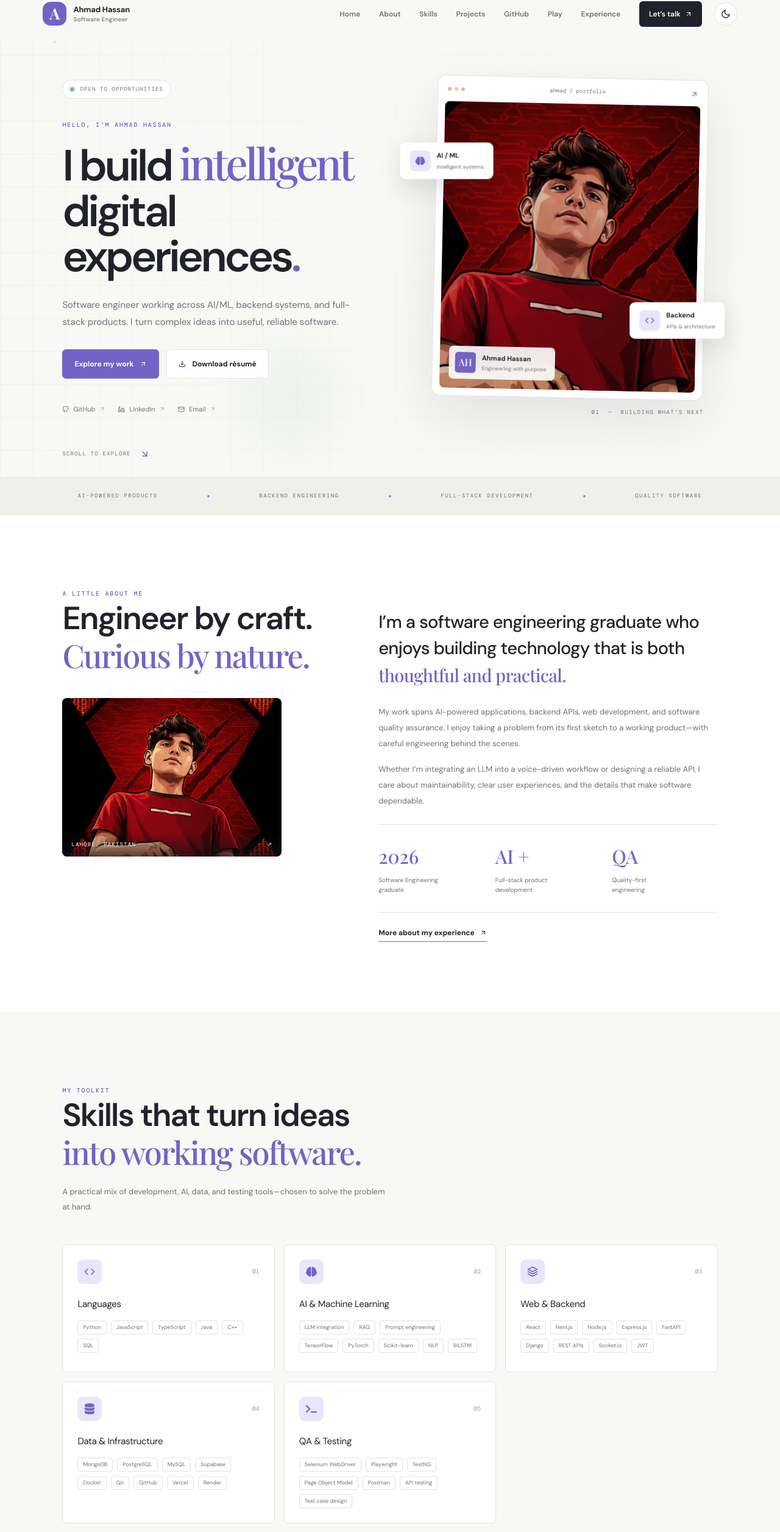
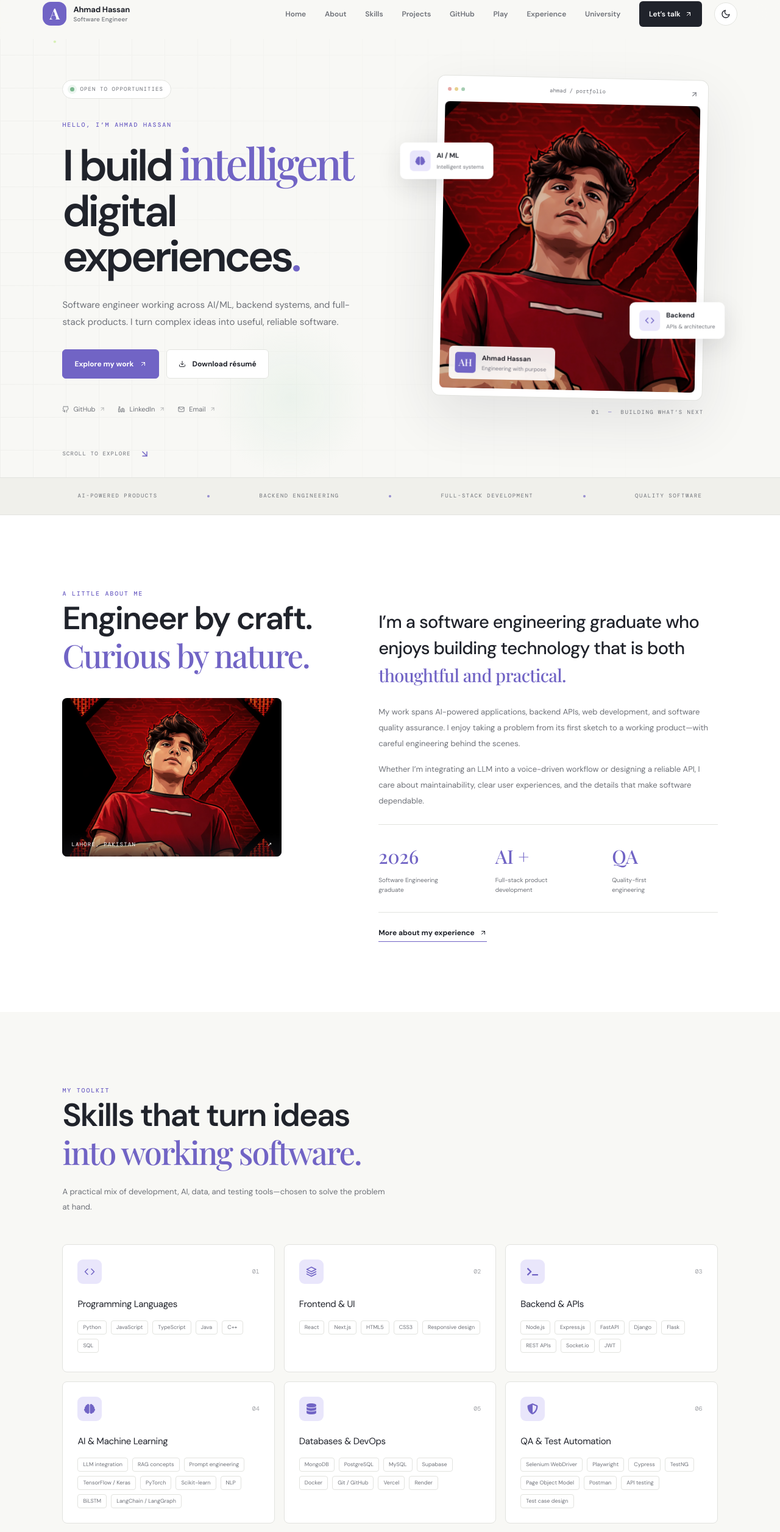
Before and after one commit to thisisahmad24/Ahmad-s-Portfolio, a React (Vite) app: page / in a window 1280 px wide. Shown: the part 18-2531 px from the top of the page at 61% size. Built offline with nearby package versions, Linux system fonts and the light colour scheme; a web font is replaced by a local one.

Commit message:
Expand projects, skills, experience, and university life

```diff
--- a/src/App.jsx
+++ b/src/App.jsx
@@ -2,7 +2,7 @@ import React, { useEffect, useState } from "react";
 import {
   FiArrowDownRight, FiArrowUpRight, FiCheck, FiCode,
   FiDownload, FiGithub, FiGlobe, FiLayers, FiLinkedin, FiMail,
-  FiMenu, FiMoon, FiSend, FiSun, FiX, FiPlay, FiZap
+  FiMenu, FiMoon, FiSend, FiSun, FiX, FiPlay, FiZap, FiUsers, FiImage
 } from "react-icons/fi";
 import { FaBrain, FaBug, FaDatabase, FaRobot, FaShieldAlt, FaTerminal } from "react-icons/fa";
 import Headshot from "./images/Ahmad.png";
@@ -18,59 +18,96 @@ const profile = {
 
 const projects = [
   {
-    number: "01",
-    title: "VIRQA",
-    type: "AI interview platform · Final year project",
-    description: "An AI-powered interview experience with real-time voice Q&A, adaptive difficulty, multi-role dashboards, and automated LLM-driven evaluation.",
-    stack: ["React", "Node.js", "MongoDB", "Socket.io", "Groq", "Whisper"],
-    icon: <FaRobot />,
-    tone: "lavender",
-    featured: true,
+    number: "01", title: "VIRQA", type: "AI interview platform · Final-year project",
+    description: "An AI interview practice platform with voice-based questions, adaptive difficulty, role-specific flows, and LLM-assisted evaluation.",
+    stack: ["React", "Node.js", "MongoDB", "Socket.io", "Groq", "Whisper"], icon: <FaRobot />, tone: "lavender",
+    category: "AI / ML", thumbnail: "/project-thumbnails/virqa.svg", thumbnailAlt: "VIRQA interview workspace concept with voice interface and evaluation panel",
+    href: "https://github.com/thisisahmad24", featured: true,
   },
   {
-    number: "02",
-    title: "SnapSave Pro",
-    type: "Full-stack web application",
-    description: "A media-downloading product with a Next.js interface, FastAPI extraction engine, database integration, and a freemium product model.",
-    stack: ["Next.js 15", "FastAPI", "MongoDB"],
-    icon: <FiGlobe />,
-    tone: "mint",
-    featured: true,
+    number: "02", title: "SnapSave Pro", type: "Full-stack media product",
+    description: "An Instagram-focused media downloader with a Next.js frontend, FastAPI extraction service, MongoDB-backed quotas, and account features.",
+    stack: ["Next.js", "TypeScript", "FastAPI", "MongoDB", "JWT"], icon: <FiGlobe />, tone: "mint",
+    category: "Full-stack", thumbnail: "/project-thumbnails/snapsave-pro.svg", thumbnailAlt: "SnapSave Pro media workspace preview with media cards and download controls",
+    href: "https://github.com/thisisahmad24/snap-save-pro", featured: true,
   },
   {
-    number: "03",
-    title: "Sentiment Analysis",
-    type: "Deep learning · NLP",
-    description: "A Bidirectional LSTM sentiment classifier for IMDb reviews, built with custom text preprocessing, embedding layers, and model validation.",
-    stack: ["Python", "TensorFlow", "BiLSTM", "NLP"],
-    icon: <FaBrain />,
-    tone: "peach",
-    featured: false,
+    number: "03", title: "TransferIQ", type: "Machine learning · Sports analytics",
+    description: "A Premier League transfer-fee estimation pipeline using historical FPL performance, player attributes, feature engineering, regression models, and a Streamlit dashboard.",
+    stack: ["Python", "Pandas", "Scikit-learn", "Streamlit", "Pytest"], icon: <FaBrain />, tone: "blue",
+    category: "AI / Data", thumbnail: "/project-thumbnails/transferiq.svg", thumbnailAlt: "TransferIQ analytics dashboard concept with estimated player value and trend chart",
+    href: "https://github.com/thisisahmad24/transfer-iq", featured: true,
   },
   {
-    number: "04",
-    title: "QA Automation Portfolio",
-    type: "Software quality engineering",
-    description: "A maintainable browser automation suite using the Page Object Model, data-driven tests, cross-browser checks, and reusable test components.",
-    stack: ["Java", "Selenium", "TestNG", "POM"],
-    icon: <FaShieldAlt />,
-    tone: "blue",
-    featured: false,
+    number: "04", title: "Helmet Detection & E-Challan", type: "Computer vision · Road safety",
+    description: "A YOLOv8 and OpenCV system designed to detect helmet violations, annotate evidence frames, and log potential violations for a traffic-enforcement workflow.",
+    stack: ["Python", "YOLOv8", "OpenCV", "Computer Vision"], icon: <FaShieldAlt />, tone: "peach",
+    category: "AI / Data", thumbnail: "/project-thumbnails/helmet-challan.svg", thumbnailAlt: "Computer vision preview showing a rider detection bounding box and violation status",
+    href: "https://github.com/thisisahmad24/helmet-challan-system",
+  },
+  {
+    number: "05", title: "Movie Review Sentiment Analyzer", type: "NLP · Web application",
+    description: "A Flask application that classifies IMDb movie reviews as positive or negative with a trained BiLSTM model and lets users search and manage saved reviews.",
+    stack: ["Python", "Flask", "TensorFlow", "BiLSTM", "NLP"], icon: <FaBrain />, tone: "lavender",
+    category: "AI / Data", thumbnail: "/project-thumbnails/sentiment-analyzer.svg", thumbnailAlt: "Sentiment analysis dashboard concept showing a review and positive prediction confidence",
+    href: "https://github.com/thisisahmad24/MovieReviews-SentimentApp-Python",
+  },
+  {
+    number: "06", title: "Multi-Agent Workflows", type: "Local AI · Agent orchestration",
+    description: "An experiment in coordinating specialized local LLM agents for task decomposition, research, coding, and review using Ollama with LangChain/LangGraph.",
+    stack: ["Python", "Ollama", "LangChain", "LangGraph"], icon: <FaRobot />, tone: "mint",
+    category: "AI / Data", thumbnail: "/project-thumbnails/multi-agent.svg", thumbnailAlt: "Multi-agent workflow diagram preview showing connected research, coding, review, planning, and result nodes",
+    href: "https://github.com/thisisahmad24/multi-agent-workflows",
+  },
+  {
+    number: "07", title: "Authentication REST API", type: "Backend · Application security",
+    description: "A Node.js and Express authentication service with password hashing, email verification, rotating refresh tokens, password resets, account lockout, and role-based access control.",
+    stack: ["Node.js", "Express", "MongoDB", "JWT", "Jest", "Docker"], icon: <FaShieldAlt />, tone: "blue",
+    category: "Backend / APIs", thumbnail: "/project-thumbnails/auth-service.svg", thumbnailAlt: "Authentication service console concept showing protected access, token handling, and security status",
+    href: "https://github.com/thisisahmad24/auth-service",
+  },
+  {
+    number: "08", title: "QA Automation Portfolio", type: "Quality engineering · Test frameworks",
+    description: "A reusable test portfolio covering Selenium and Java, Page Object Model structure, SauceDemo and Daraz scenarios, manual test design, and maintainable test utilities.",
+    stack: ["Java", "Selenium", "TestNG", "Maven", "POM"], icon: <FaTerminal />, tone: "peach",
+    category: "QA / Testing", thumbnail: "/project-thumbnails/qa-automation.svg", thumbnailAlt: "QA test report preview with passing checks and a progress indicator",
     href: "https://github.com/thisisahmad24/qa-automation-portfolio",
+  },
+  {
+    number: "09", title: "GoalGate", type: "Football highlights · Full-stack web",
+    description: "A football fan platform concept featuring match highlights, live football data, responsive match-centre UI, and fan ratings backed by Supabase.",
+    stack: ["Next.js", "React", "Supabase", "PostgreSQL", "Framer Motion"], icon: <FiGlobe />, tone: "mint",
+    category: "Full-stack", thumbnail: "/project-thumbnails/goalgate.svg", thumbnailAlt: "GoalGate football match centre preview with team score, highlights, and fan rating panels",
+    href: "https://github.com/thisisahmad24/GoalGate",
+  },
+  {
+    number: "10", title: "Java GUI Phonebook", type: "University project · Desktop application",
+    description: "A Java Swing contact manager with add, search, edit, delete, and list actions, input validation, and local file persistence. Contributed as team lead for GUI, integration, Git, and testing.",
+    stack: ["Java", "Swing", "OOP", "File I/O", "Git"], icon: <FiCode />, tone: "lavender",
+    category: "University projects", thumbnail: "/project-thumbnails/java-phonebook.svg", thumbnailAlt: "Java phonebook interface concept with contact rows and add-contact controls",
+    href: "https://github.com/thisisahmad24/Java-GUI-Phonebook",
   },
 ];
 
 const skillGroups = [
-  { icon: <FiCode />, title: "Languages", skills: ["Python", "JavaScript", "TypeScript", "Java", "C++", "SQL"] },
-  { icon: <FaBrain />, title: "AI & Machine Learning", skills: ["LLM integration", "RAG", "Prompt engineering", "TensorFlow", "PyTorch", "Scikit-learn", "NLP", "BiLSTM"] },
-  { icon: <FiLayers />, title: "Web & Backend", skills: ["React", "Next.js", "Node.js", "Express.js", "FastAPI", "Django", "REST APIs", "Socket.io", "JWT"] },
-  { icon: <FaDatabase />, title: "Data & Infrastructure", skills: ["MongoDB", "PostgreSQL", "MySQL", "Supabase", "Docker", "Git", "GitHub", "Vercel", "Render"] },
-  { icon: <FaTerminal />, title: "QA & Testing", skills: ["Selenium WebDriver", "Playwright", "TestNG", "Page Object Model", "Postman", "API testing", "Test case design"] },
+  { icon: <FiCode />, title: "Programming Languages", subtitle: "Core programming & data querying", skills: ["Python", "JavaScript", "TypeScript", "Java", "C++", "SQL"] },
+  { icon: <FiLayers />, title: "Frontend & UI", subtitle: "Interfaces and product experience", skills: ["React", "Next.js", "HTML5", "CSS3", "Responsive design"] },
+  { icon: <FaTerminal />, title: "Backend & APIs", subtitle: "Services, integration & auth", skills: ["Node.js", "Express.js", "FastAPI", "Django", "Flask", "REST APIs", "Socket.io", "JWT"] },
+  { icon: <FaBrain />, title: "AI & Machine Learning", subtitle: "Models, NLP & LLM workflows", skills: ["LLM integration", "RAG concepts", "Prompt engineering", "TensorFlow / Keras", "PyTorch", "Scikit-learn", "NLP", "BiLSTM", "LangChain / LangGraph"] },
+  { icon: <FaDatabase />, title: "Databases & DevOps", subtitle: "Data persistence and delivery", skills: ["MongoDB", "PostgreSQL", "MySQL", "Supabase", "Docker", "Git / GitHub", "Vercel", "Render"] },
+  { icon: <FaShieldAlt />, title: "QA & Test Automation", subtitle: "Reliable releases through validation", skills: ["Selenium WebDriver", "Playwright", "Cypress", "TestNG", "Page Object Model", "Postman", "API testing", "Test case design"] },
+  { icon: <FiGlobe />, title: "Design & Collaboration", subtitle: "Communication, teamwork & visual craft", skills: ["Figma", "Canva", "Photoshop", "Git workflows", "Agile collaboration", "Technical documentation"] },
 ];
 
-const experience = [
-  { date: "JUL — AUG 2026", role: "SQA Intern", company: "DaFi Labs · Remote", detail: "Executed functional and manual testing, designed test scenarios, documented defects, and used Postman and Playwright for API and end-to-end testing." },
-  { date: "NOV — DEC 2025", role: "Front End Developer Intern", company: "Apexcify Technologies · Remote", detail: "Built responsive React interfaces, implemented reusable UI components, and supported cross-browser compatibility in an agile team." },
+const professionalExperience = [
+  { date: "JUL — AUG 2026", role: "SQA Intern", company: "DaFi Labs · Remote", detail: "Worked on functional and manual testing, test-scenario design, defect documentation, API checks with Postman, and end-to-end automation with Playwright." },
+  { date: "NOV — DEC 2025", role: "Frontend Developer Intern", company: "Apexcify Technologies · Remote", detail: "Built responsive React interfaces, implemented reusable UI components, and supported cross-browser compatibility in a collaborative development workflow." },
+];
+
+const communityExperience = [
+  { date: "JUN 2025 — MAR 2026", role: "Social Media Manager", company: "Cyber Security Society · UCP", detail: "Managed the society’s social media presence and supported communication around its activities and community initiatives." },
+  { date: "NOV — DEC 2025", role: "Brand Ambassador", company: "DataCrumbs · Hybrid", detail: "Represented DataCrumbs in a student-facing ambassador role, helping build awareness of the brand and its learning community." },
+  { date: "APR — JUN 2025", role: "Media Director", company: "ACM UCP Chapter", detail: "Led media and design work for the chapter’s digital presence, event branding, promotional campaigns, and event photography/videography. Coordinated creative output across platforms using Canva, Photoshop, and Figma." },
 ];
 
 function SectionHeading({ eyebrow, title, copy, align = "left" }) {
@@ -139,13 +176,8 @@ function App() {
     window.localStorage.setItem("ahmad-theme", next ? "dark" : "light");
   };
 
-  const filters = ["All", "AI / ML", "Full-stack", "QA / Testing"];
-  const visibleProjects = projects.filter((project) => {
-    if (activeFilter === "All") return true;
-    if (activeFilter === "AI / ML") return ["VIRQA", "Sentiment Analysis"].includes(project.title);
-    if (activeFilter === "Full-stack") return ["VIRQA", "SnapSave Pro"].includes(project.title);
-    return project.title === "QA Automation Portfolio";
-  });
+  const filters = ["All", "AI / Data", "Full-stack", "Backend / APIs", "QA / Testing", "University projects"];
+  const visibleProjects = projects.filter((project) => activeFilter === "All" || project.category === activeFilter || (activeFilter === "AI / Data" && project.category === "AI / ML"));
 
   const closeMenu = () => setMenuOpen(false);
 
@@ -160,7 +192,7 @@ function App() {
           {menuOpen ? <FiX /> : <FiMenu />}
         </button>
         <nav className={`nav-links ${menuOpen ? "nav-open" : ""}`} aria-label="Main navigation">
-          {[["Home", "#home"], ["About", "#about"], ["Skills", "#skills"], ["Projects", "#projects"], ["GitHub", "#activity"], ["Play", "#playground"], ["Experience", "#experience"]].map(([label, href]) => (
+          {[["Home", "#home"], ["About", "#about"], ["Skills", "#skills"], ["Projects", "#projects"], ["GitHub", "#activity"], ["Play", "#playground"], ["Experience", "#experience"], ["University", "#university"]].map(([label, href]) => (
             <a key={label} href={href} onClick={closeMenu}>{label}</a>
           ))}
           <a className="nav-contact" href="#contact" onClick={closeMenu}>Let’s talk <FiArrowUpRight /></a>
@@ -296,10 +328,10 @@ function App() {
           <div className="projects-grid">
             {visibleProjects.map((project) => (
               <article className={`project-card tone-${project.tone} ${project.featured ? "project-featured" : ""}`} key={project.number}>
-                <div className="project-art">
-                  <div className="project-art-label"><span>PROJECT / {project.number}</span><span>{project.icon}</span></div>
-                  <div className="project-art-center"><span className="art-ring ring-one"></span><span className="art-ring ring-two"></span><span className="art-symbol">{project.icon}</span></div>
-                  <span className="project-art-word">{project.title === "Sentiment Analysis" ? "NLP" : project.title === "QA Automation Portfolio" ? "TEST" : project.title === "SnapSave Pro" ? "BUILD" : "VIRQA"}</span>
+                <div className="project-thumbnail">
+                  <img src={project.thumbnail} alt={project.thumbnailAlt} loading="lazy" />
+                  <span className="project-number">PROJECT / {project.number}</span>
+                  <span className="project-category">{project.category}</span>
                 </div>
                 <div className="project-body">
                   <p className="project-type">{project.type}</p>
@@ -317,16 +349,47 @@ function App() {
         </section>
 
         <section className="section experience-section" id="experience">
-          <div className="experience-layout">
-            <div className="experience-intro">
-              <SectionHeading eyebrow="THE JOURNEY SO FAR" title={<>Learning by<br /><em>building and doing.</em></>} copy="Hands-on experience across software quality and frontend development, supported by a foundation in software engineering." />
-              <div className="education-card"><span className="education-icon"><FiCheck /></span><div><span className="eyebrow">EDUCATION</span><h3>BS Software Engineering</h3><p>University of Central Punjab · Lahore</p><small>Oct 2022 — Jul 2026 <b>·</b> CGPA 3.26 / 4.0</small></div></div>
+          <div className="experience-section-heading">
+            <SectionHeading eyebrow="EXPERIENCE & LEADERSHIP" title={<>Growing through<br /><em>work and community.</em></>} copy="A clear view of my professional roles and the leadership work I have contributed to alongside university." />
+          </div>
+          <div className="experience-columns">
+            <div className="experience-track">
+              <div className="track-heading"><span className="track-icon"><FiCode /></span><div><h3>Professional experience</h3><p>Engineering, delivery & quality</p></div><span className="track-count">02 ROLES</span></div>
+              <div className="timeline">
+                {professionalExperience.map((item, index) => <article className="timeline-item" key={item.role}><div className="timeline-marker"><span></span></div><div className="timeline-content"><span className="timeline-date">{item.date}</span><h3>{item.role}</h3><p className="timeline-company">{item.company}</p><p className="timeline-detail">{item.detail}</p></div><span className="timeline-number">0{index + 1}</span></article>)}
+              </div>
             </div>
-            <div className="timeline">
-              {experience.map((item, index) => <article className="timeline-item" key={item.role}><div className="timeline-marker"><span></span></div><div className="timeline-content"><span className="timeline-date">{item.date}</span><h3>{item.role}</h3><p className="timeline-company">{item.company}</p><p className="timeline-detail">{item.detail}</p></div><span className="timeline-number">0{index + 1}</span></article>)}
-              <article className="timeline-item"><div className="timeline-marker"><span></span></div><div className="timeline-content"><span className="timeline-date">2022 — 2026</span><h3>Software Engineering</h3><p className="timeline-company">University of Central Punjab</p><p className="timeline-detail">Built a strong foundation in software design, programming, data structures, and collaborative project delivery.</p></div><span className="timeline-number">03</span></article>
+            <div className="experience-track community-track">
+              <div className="track-heading"><span className="track-icon"><FiUsers /></span><div><h3>Leadership & community</h3><p>Media, outreach & student engagement</p></div><span className="track-count">03 ROLES</span></div>
+              <div className="timeline">
+                {communityExperience.map((item, index) => <article className="timeline-item" key={item.role + item.company}><div className="timeline-marker"><span></span></div><div className="timeline-content"><span className="timeline-date">{item.date}</span><h3>{item.role}</h3><p className="timeline-company">{item.company}</p><p className="timeline-detail">{item.detail}</p></div><span className="timeline-number">0{index + 1}</span></article>)}
+              </div>
             </div>
           </div>
+        </section>
+
+        <section className="section university-section" id="university">
+          <div className="university-intro">
+            <div>
+              <SectionHeading eyebrow="BEYOND THE CLASSROOM" title={<>My university life &<br /><em>engineering journey.</em></>} copy="The experiences behind the degree: team projects, design challenges, campus communities, and learning how to build with other people." />
+            </div>
+            <div className="university-education-card">
+              <span className="university-mark">UCP</span>
+              <div><span className="eyebrow">EDUCATION</span><h3>BS Software Engineering</h3><p>University of Central Punjab · Lahore</p><div className="education-meta"><span>Nov 2022 — Jul 2026</span><strong>CGPA 3.26 / 4.00</strong></div></div>
+            </div>
+          </div>
+          <div className="university-highlights">
+            <article><span className="highlight-index">01 / BUILD</span><h3>Projects & engineering practice</h3><p>Collaborated on software projects using GitHub, applied programming and database concepts, and explored AI/ML, web development, and test automation through practical work.</p></article>
+            <article><span className="highlight-index">02 / LEAD</span><h3>Leadership & communication</h3><p>Served as class representative and took on student-society media responsibilities—building coordination, communication, and team-delivery skills.</p></article>
+            <article><span className="highlight-index">03 / PARTICIPATE</span><h3>Campus life & competitions</h3><p>Participated in coding and design challenges—including poster, branding, and UI/UX activities—and represented the university in futsal tournaments.</p></article>
+          </div>
+          <div className="university-gallery-heading"><div><span className="eyebrow">MEMORIES & MILESTONES</span><h3>A space for the moments that shaped the journey.</h3></div><p>Photo slots are ready for campus, team, event, and project pictures.</p></div>
+          <div className="university-gallery">
+            <article className="university-photo-slot slot-campus"><div className="photo-slot-art"><span className="slot-orbit"></span><span className="slot-icon"><FiImage /></span></div><div className="photo-slot-caption"><span>PHOTO SLOT 01</span><strong>Campus & university life</strong><small>Add a campus or class photo</small></div></article>
+            <article className="university-photo-slot slot-team"><div className="photo-slot-art"><span className="slot-orbit"></span><span className="slot-icon"><FiUsers /></span></div><div className="photo-slot-caption"><span>PHOTO SLOT 02</span><strong>Teams, societies & events</strong><small>Add ACM, society, or event photos</small></div></article>
+            <article className="university-photo-slot slot-project"><div className="photo-slot-art"><span className="slot-orbit"></span><span className="slot-icon"><FiLayers /></span></div><div className="photo-slot-caption"><span>PHOTO SLOT 03</span><strong>Projects & prototypes</strong><small>Add screenshots or demo-day photos</small></div></article>
+          </div>
+          <p className="university-gallery-note">These are intentional placeholders—not stock photos—so your own real university memories can be added without misrepresenting your experience.</p>
         </section>
 
         <section className="cta-section">
```
